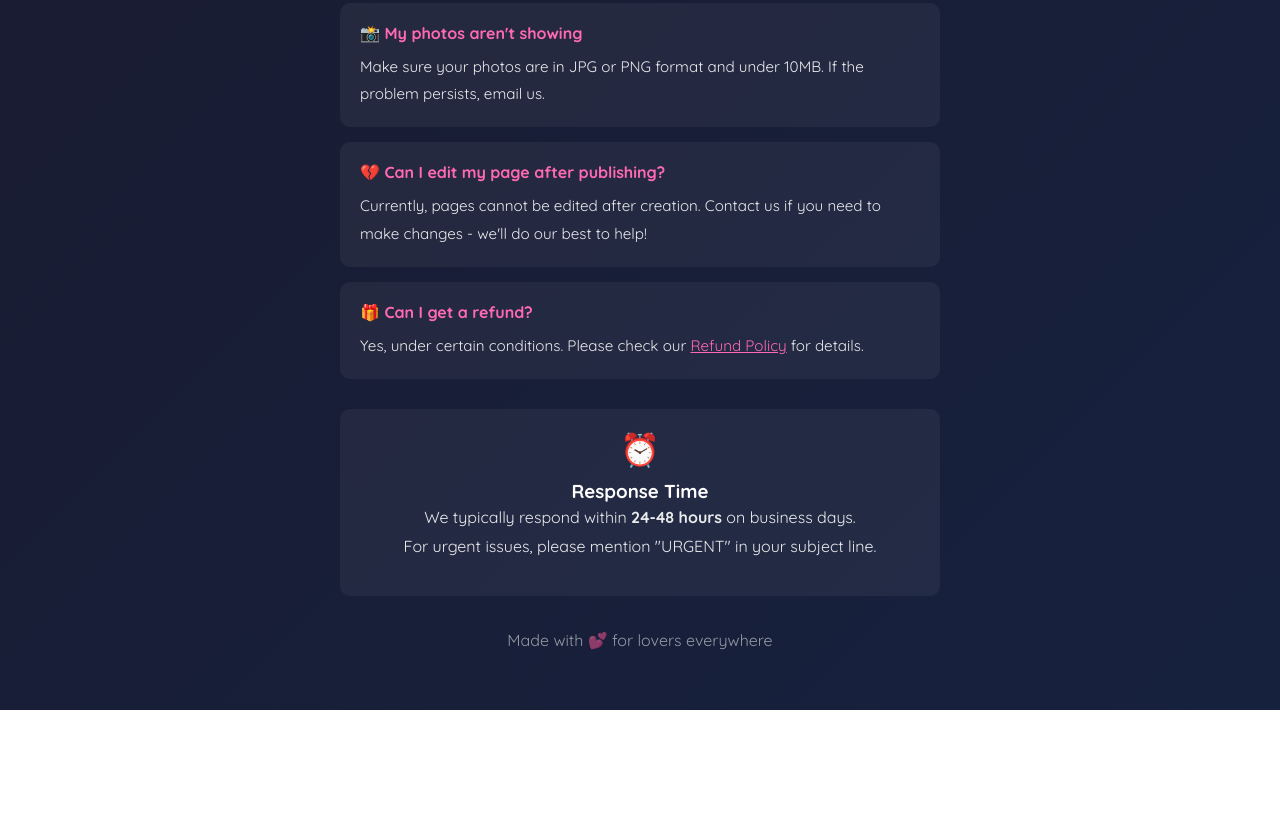
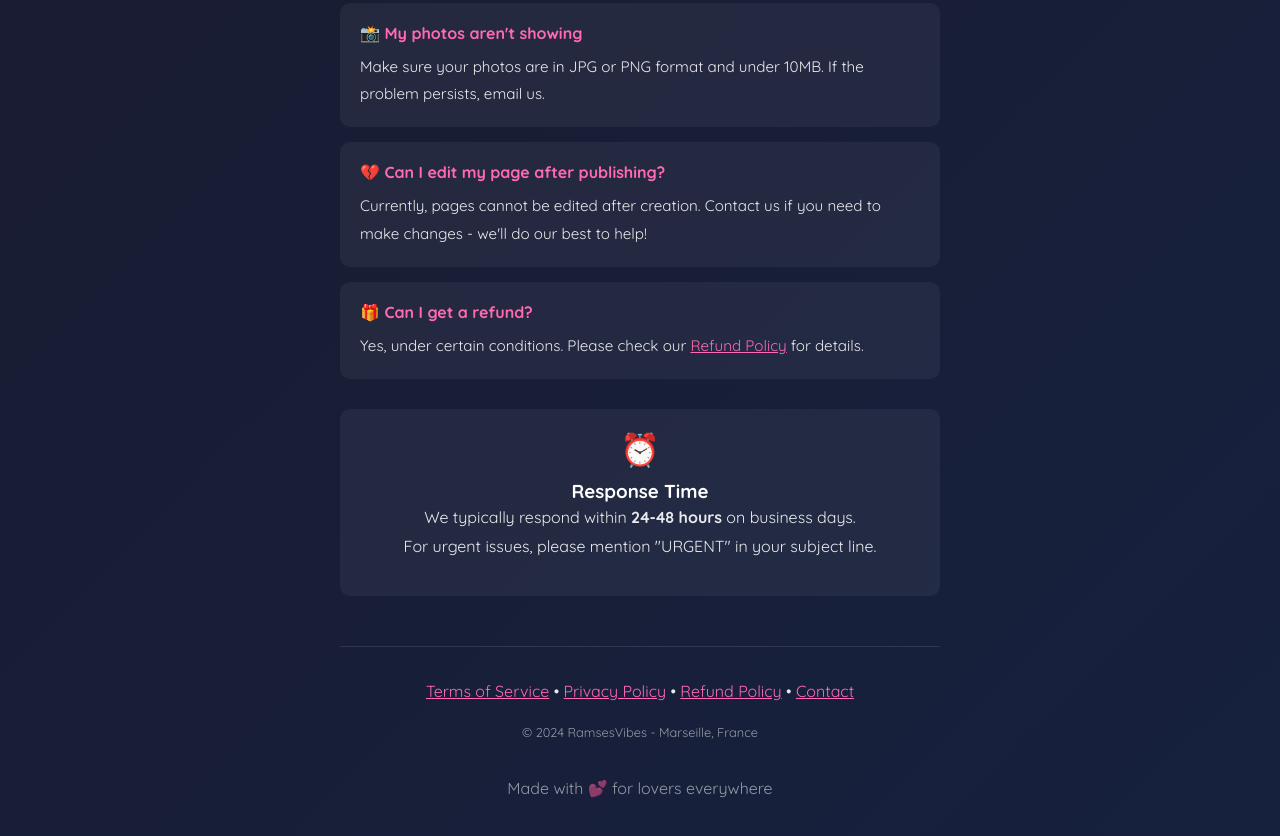
Before and after one commit to hitchramses/willubewithme, a plain HTML site: page contact.html in a window 1280 px wide. Shown: the part 799-1635 px from the top of the page. Before the commit the page ends 1509 px from the top, so only its background shows below. Drawn offline with Linux system fonts and the light colour scheme.

Commit message:
Add files via upload

```diff
--- a/contact.html
+++ b/contact.html
@@ -126,6 +126,11 @@
             For urgent issues, please mention "URGENT" in your subject line.</p>
         </div>
 
+        <footer style="margin-top:50px;padding-top:30px;border-top:1px solid rgba(255,255,255,0.1);text-align:center;">
+            <p><a href="/terms.html">Terms of Service</a> • <a href="/privacy.html">Privacy Policy</a> • <a href="/refund.html">Refund Policy</a> • <a href="/contact.html">Contact</a></p>
+            <p style="margin-top:10px;font-size:0.8rem;opacity:0.6;">© 2024 RamsesVibes - Marseille, France</p>
+        </footer>
+
         <p style="margin-top: 30px; text-align: center; opacity: 0.6;">
             Made with 💕 for lovers everywhere
         </p>
```
Also changed, not shown: index.html (+1 -1 lines), privacy.html (+4 -0 lines), refund.html (+4 -0 lines), terms.html (+4 -0 lines).
